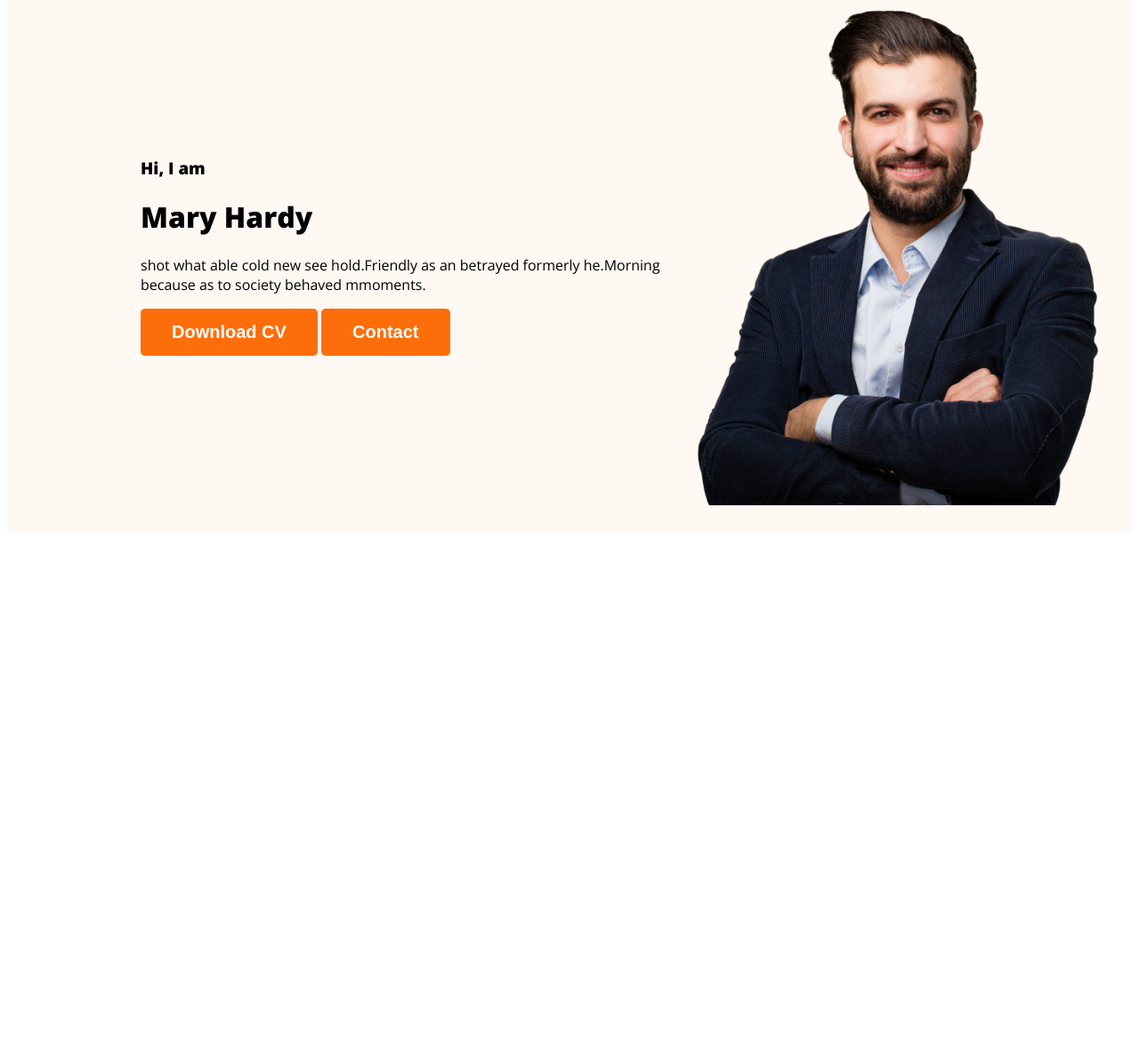
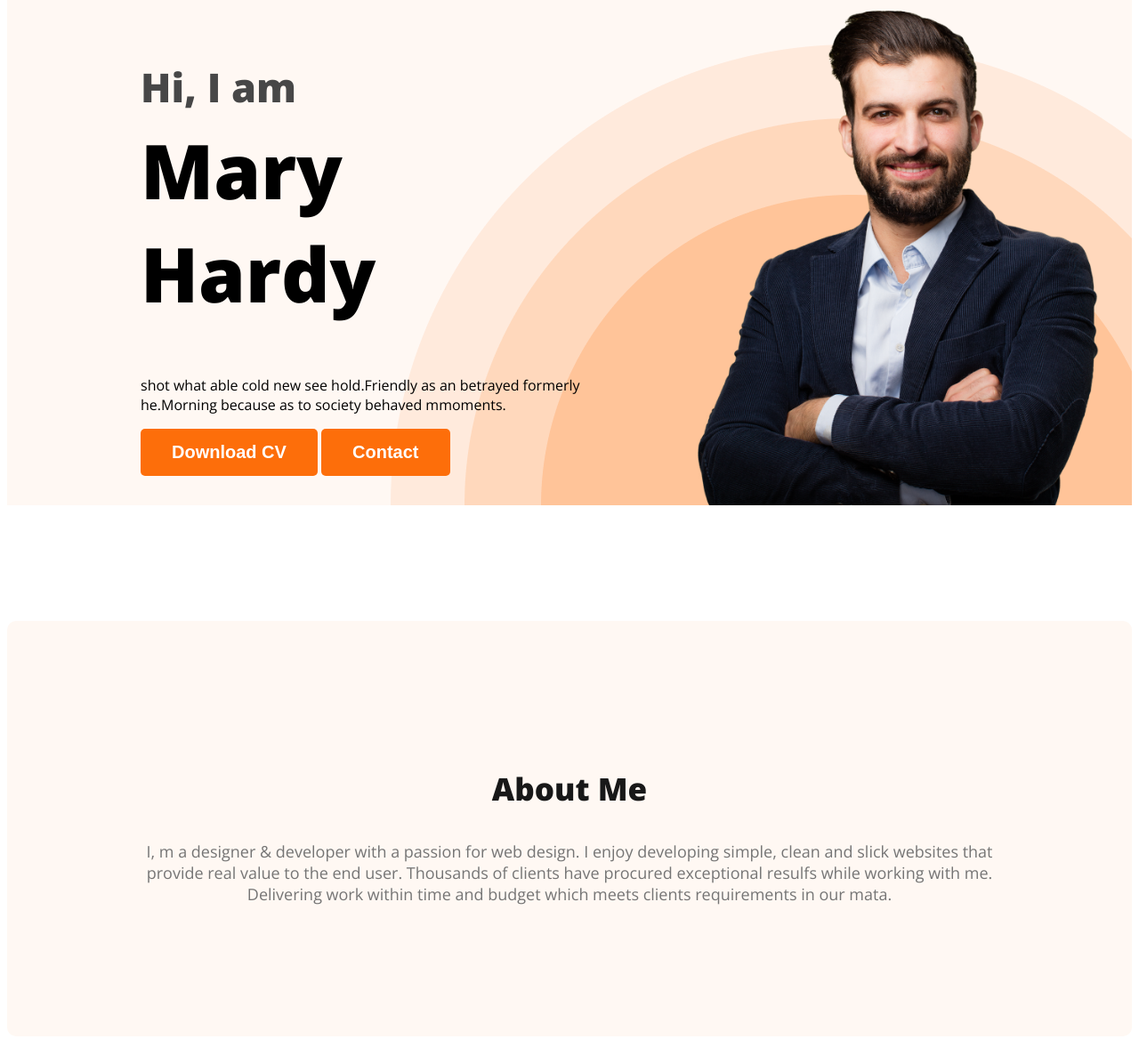
Before and after one commit to Mohi-github/webdeveloper-portfolio, a plain HTML site: page index.html in a window 1280 px wide. Shown: the part 200-1368 px from the top of the page at 89% size. Before the commit the page ends 806 px from the top, so only its background shows below. Drawn offline with nearby package versions, Linux system fonts and the light colour scheme.

Commit message:
about us created

```diff
--- a/index.html
+++ b/index.html
@@ -33,5 +33,17 @@
        </div>
     </header>
 
+    <main>
+        <section class="about">
+            <h3 class="section-title">About Me</h3>
+            <p class="section-description">
+                I, m a designer & developer with a passion for web design.
+                I enjoy developing simple, clean and slick websites that provide real value to the end user.
+                Thousands of clients have procured exceptional resulfs while working with me. Delivering work
+                within time and budget which meets clients requirements in our mata.
+            </p>
+        </section>
+    </main>
+
 </body>
 </html>
--- a/styles/portfolio.css
+++ b/styles/portfolio.css
@@ -1,62 +1,110 @@
-
 /* common shared styles */
-body{
+body {
     font-family: 'Open Sans', sans-serif;
 }
-.text-primary{
-    color:#FD6E0A;
+
+.text-primary {
+    color: #FD6E0A;
 }
-.btn-primary{
+
+.btn-primary {
     border-radius: 5px;
     background-color: #FD6E0A;
-    border:0;
-    color:white;
+    border: 0;
+    color: white;
     font-size: 20px;
     font-style: normal;
     font-weight: 700;
-    padding:15px 35px;
+    padding: 15px 35px;
 }
 
+.section-title {
+    color: #181818;
+    text-align: center;
+    font-size: 35px;
+    font-weight: 700;
+}
 
+.section-description {
+    color: #757575;
+    text-align: center;
+    font-size: 18px;
+    font-weight: 400;
+}
 
 
 /* nav styling */
 
-nav{
+nav {
     display: flex;
     justify-content: space-between;
     align-items: center;
-    margin:0 200px;
+    margin: 0 200px;
 }
-.nav-title{
+
+.nav-title {
     color: #181818;
     font-size: 45px;
     font-weight: 800;
 
 }
 
-nav > ul{
+nav>ul {
     display: flex;
-    align-items:center;
+    align-items: center;
 }
-nav  li{
+
+nav li {
     list-style: none;
     margin-right: 50px;
 }
-nav a{
+
+nav a {
     text-decoration: none;
-    color:black;
+    color: black;
 }
 
 /* header */
-.header{
-    background-color:#FFF8F3 ;
+.header {
+    background-color: #FFF8F3;
+    background-image: url('../images/header_bg.png');
+    background-repeat: no-repeat;
+    background-position: bottom right;
 }
-.banner{
-    padding:30px 30px 30px 150px;
+
+.banner {
+    padding: 30px 30px 0px 150px;
     display: flex;
     align-items: center;
+
+    justify-content: space-between;
 }
-.profile-picture{
+
+.profile-picture {
     width: 500px;
 }
+
+.banner-greeting {
+    font-size: 45px;
+    color: #474747;
+    margin-bottom: 0;
+
+}
+
+.banner-title {
+    font-size: 85px;
+    font-weight: 700;
+    margin-top: 5px;
+
+}
+
+.banner-content {
+    max-width: 500px;
+}
+
+.about{
+    padding:130px;
+    border-radius: 10px;
+    background: #FFF8F3;
+    margin:130px 0;
+}
```
